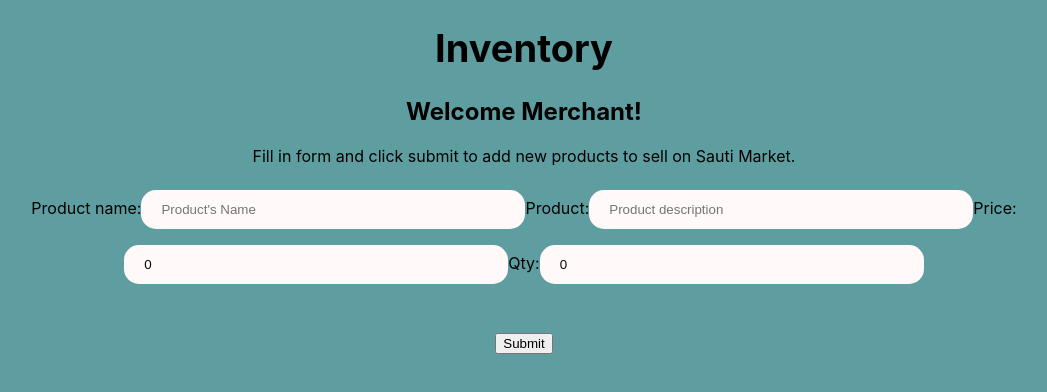
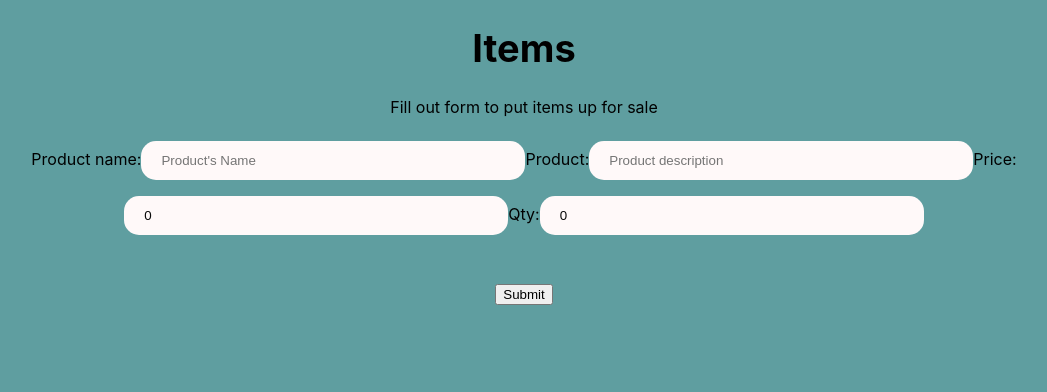
Before and after one commit to gsauce7/front-end-2, a React (Create React App) app in the folder african-marketplace/: page / in a window 1280 px wide. Shown: the top 392 px of the page, without its empty margins (116-1163 px from the left). Built offline with nearby package versions, Linux system fonts and the light colour scheme.

Commit message:
actually, items still not finished

```diff
--- a/african-marketplace/src/components/items.js
+++ b/african-marketplace/src/components/items.js
@@ -33,9 +33,8 @@ const ItemForm = () => {
             <div className='itemForm-container'>
             <form className='itemForm' onSubmit={onFormSubmit}>
                 <div className='itemForm-title'>
-                    <h1 >Inventory</h1>
-                    <h2>Welcome Merchant!</h2>
-                    <p>Fill in form and click submit to add new products to sell on Sauti Market.</p>
+                    <h1 >Items</h1>
+                    <p>Fill out form to put items up for sale</p>
                 </div>
 
 
```
Lines whose indentation alone changed are shown as unchanged.
